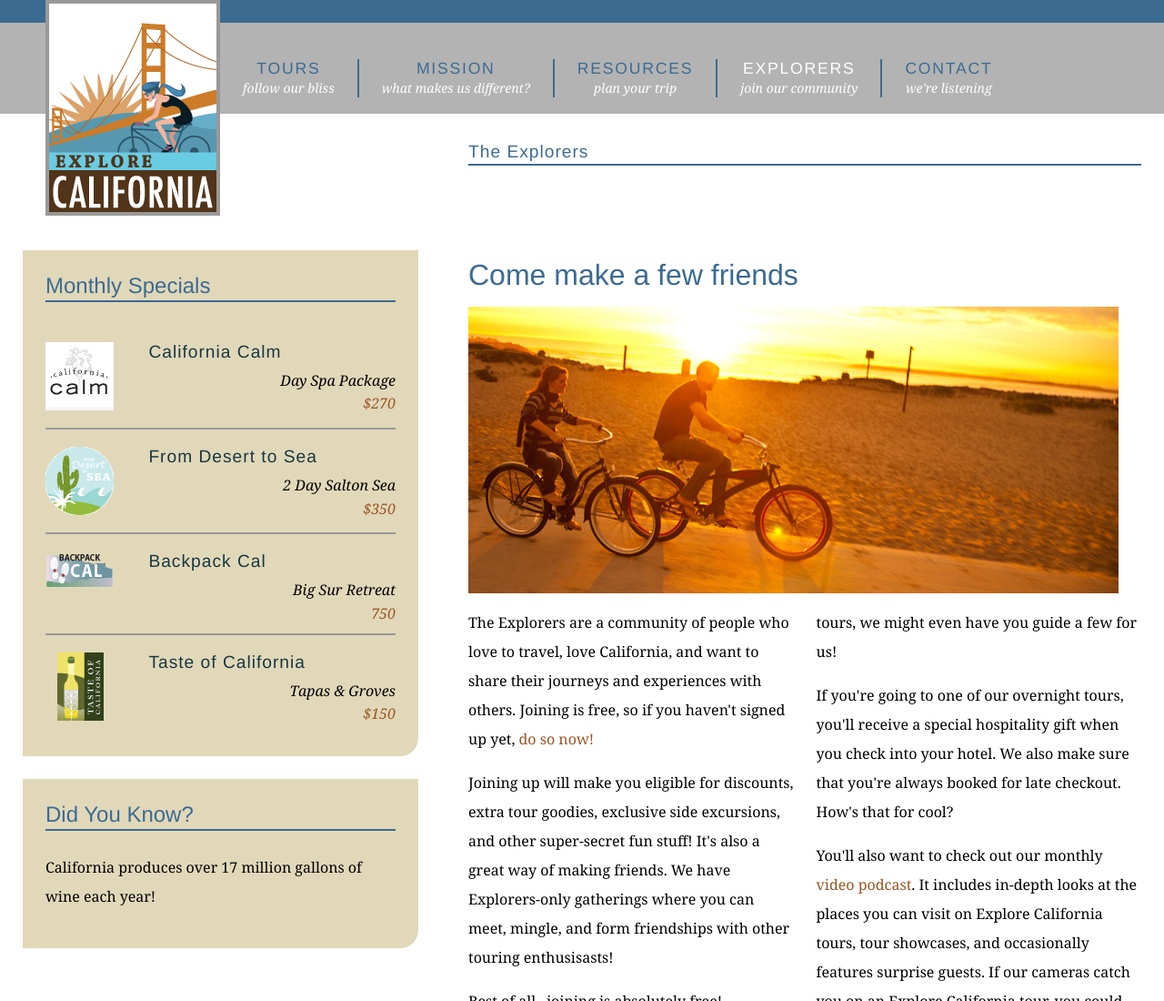
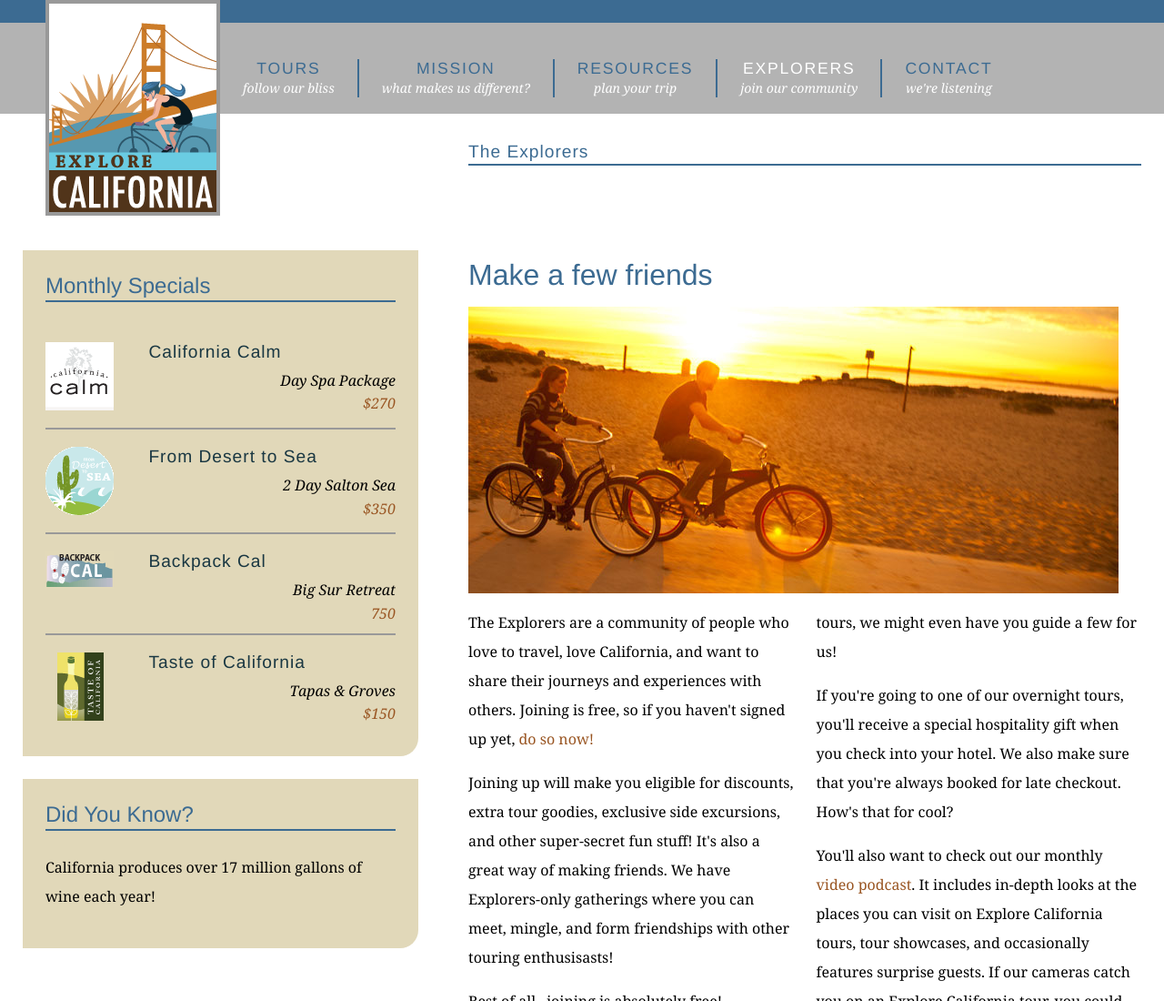
Before and after one commit to mishondrakis/CaliforniaWebSite, a plain HTML site: page explorers.html in a window 1280 px wide. Shown: the top 1100 px of the page at 91% size. Drawn offline with Linux system fonts and the light colour scheme.

Commit message:
new name for Explarers friends

```diff
--- a/explorers.html
+++ b/explorers.html
@@ -64,7 +64,7 @@
           </div>
         </div>
         <div id="mainArticle">
-          <h1>Come make a few friends</h1>
+          <h1>Make a few friends</h1>
           <img src="assets/images/bikes.jpg" alt="Come join us!" class="articleImage" />
           <div class="multiCol">
             <p>The Explorers are a community of people who love to travel, love California, and want to share their journeys and experiences with others. Joining is free, so if you haven't signed up yet, <a href="explorers/join.html">do so now!</a></p>
```
